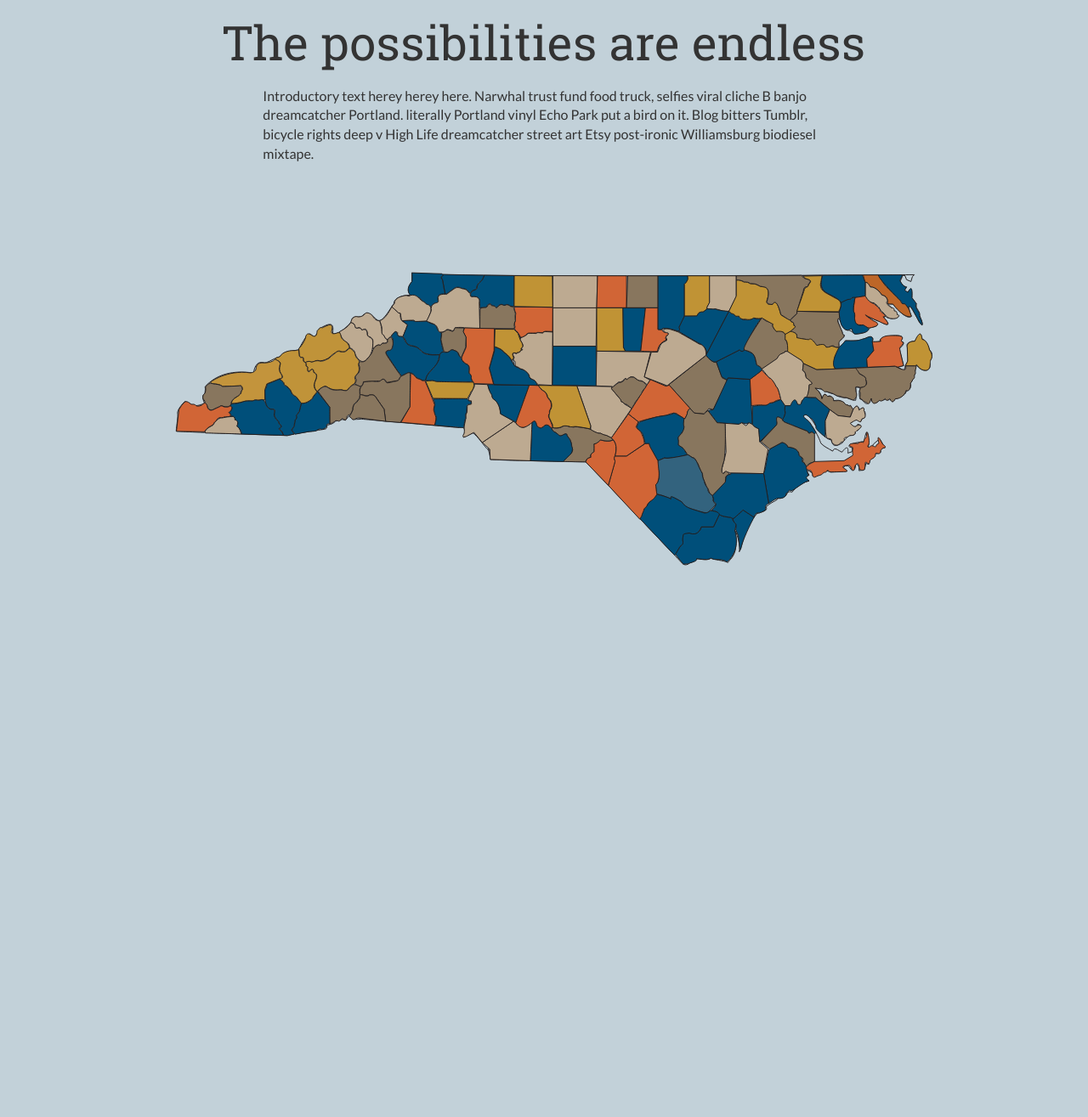
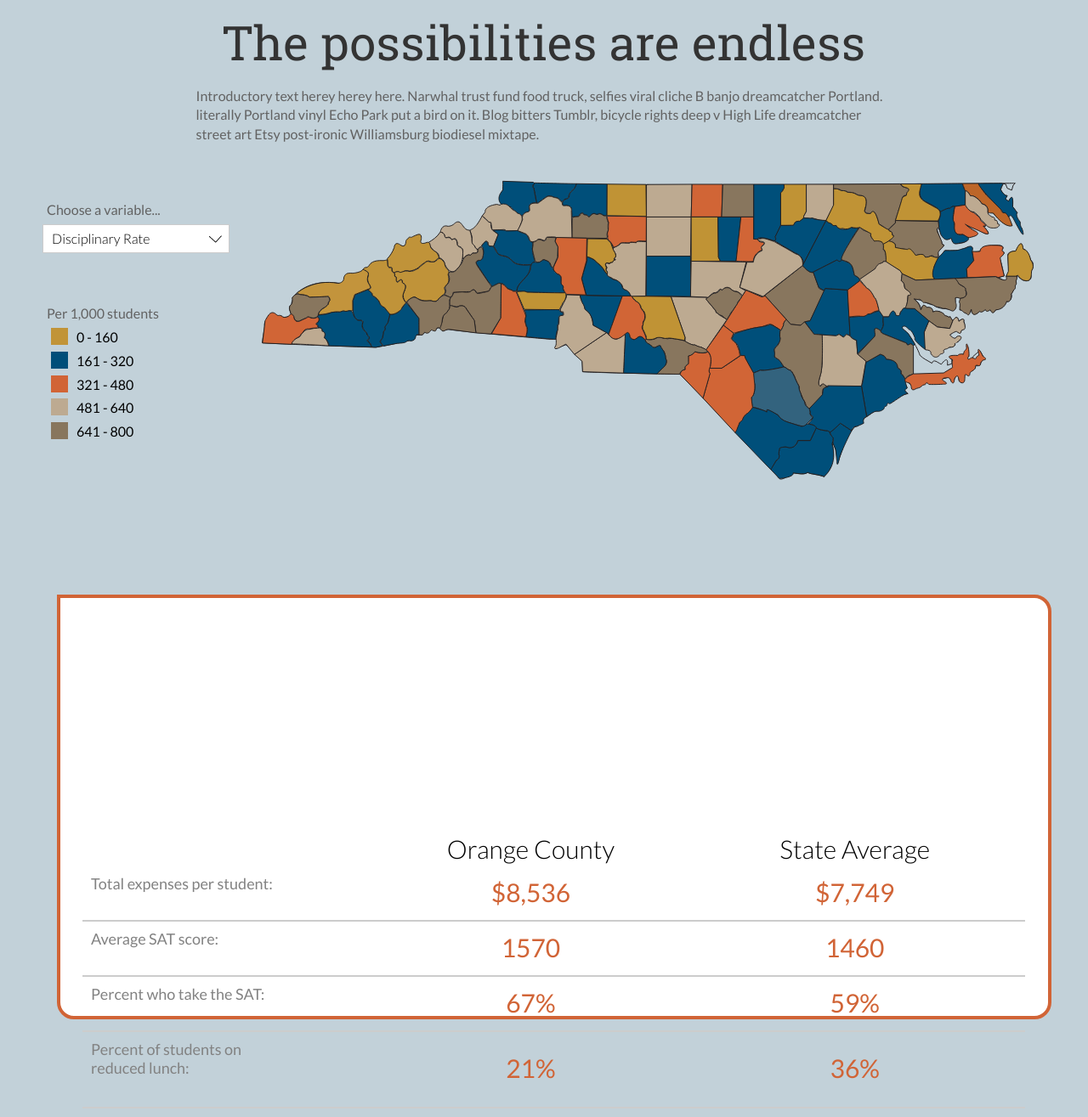
Before and after one commit to steven-king/school-prision-pipeline, a Django app: page / in a window 1280 px wide. Shown: the whole page at 85% size. Before the commit the page ends 666 px from the top, so only its background shows below. Run offline with Django 3.2, Linux system fonts and the light colour scheme; parts of the project's set-up code (start-up, migrations or seed data) failed here and were passed over.

Commit message:
CSS for home.html, data hardcoded

```diff
--- a/county_info/templates/county_info/home.html
+++ b/county_info/templates/county_info/home.html
@@ -4,15 +4,69 @@
 {% block content %}
 
 <div id="map"class="row">
-	<div class="col-sm-12 col-md-12 col-lg-10 col-lg-offset-1">
+	<div class="col-sm-12 col-md-12 col-lg-12">
 		<h1 class="title">The possibilities are endless</h1>
 		<p id="intro">Introductory text herey herey here. Narwhal trust fund food truck, selfies viral  cliche B banjo dreamcatcher Portland. literally Portland vinyl Echo Park put a bird on it. Blog bitters Tumblr, bicycle rights  deep v High Life dreamcatcher street art Etsy post-ironic Williamsburg biodiesel mixtape.</p>
 		<img src="{{ STATIC_URL }}NC_district_map.svg">
-
-
+		<div id="map-selector">
+			<p>Choose a variable...</p>
+			<div class="styled-select">
+				<select>
+				  <option value="discipline">Disciplinary Rate</option>
+				  <option value="sat">Average SAT score</option>
+				  <option value="graduation">Graduation Rate</option>
+				  <option value="lunch">Free/reduced lunch rate</option>
+				  <option value="expenses">Expenses per student</option>
+				</select>
+			</div>
+		</div>
+		<div id="map-key">
+			<p>Per 1,000 students</p>
+			<ul>
+				<li><div class="yellow key"></div><p>0 - 160</p></li>
+				<li><div class="blue key"></div><p>161 - 320</p></li>
+				<li><div class="orange key"></div><p>321 - 480</p></li>
+				<li><div class="gray key"></div><p>481 - 640</p></li>
+				<li><div class="brown key"></div><p>641 - 800</p></li>
+		</div>
 	</div>
 </div>
 <div id="tabs"class="row">
+	<div class="col-sm-12 col-md-12 col-lg-12" id="tab-view">
+		<div class="tab orange">
+			District Profile
+		</div>
+		<div class="tab blue">
+			Compare Districts
+		</div>
+		<ul id="profile-list">
+			<li>
+				<div class="left"></div>
+				<div class="middle">Orange County</div>
+				<div class="right">State Average</div>
+			</li>
+			<li>
+				<div class="left">Total expenses per student:</div>
+				<div class="middle">$8,536</div>
+				<div class="right">$7,749</div>
+			</li>
+			<li>
+				<div class="left">Average SAT score:</div>
+				<div class="middle">1570</div>
+				<div class="right">1460</div>
+			</li>
+			<li>
+				<div class="left">Percent who take the SAT:</div>
+				<div class="middle">67%</div>
+				<div class="right">59%</div>
+			</li>
+			<li>
+				<div class="left">Percent of students on reduced lunch:</div>
+				<div class="middle">21%</div>
+				<div class="right">36%</div>
+			</li>
+	</div>
+
 
 <div>
 
--- a/school_prison_pipeline/static_media/css/app.css
+++ b/school_prison_pipeline/static_media/css/app.css
@@ -30,23 +30,212 @@
     font-weight: normal;
     font-style: normal;
 }
+.yellow {
+    background-color: #C19438;
+}
+.blue {
+    background-color: #004E79;
+}
+.orange {
+    background-color: #D16436;
+}
+.gray {
+    background-color: #BDAA91;
+}
+.brown {
+    background-color: #88765D;
+}
 
 body {
+
     background-color: #C2D1D9;
 }
-
+.container {
+    padding:0;
+}
+#map {
+    height:600px;
+}
 h1 {
 	font-family:roboto_slabregular;
     text-align: center;
     font-size:56px;
 }
+p {
+   font-family:latoregular;
+   font-size:16px;
+   margin-bottom:5px;
+   color:#626262;
+}
 #intro {
-    font-family:latoregular;
     width:70%;
-    margin:20px 15%;
-    font-size:16px;
+    margin:20px 15% 0 15%;
 }
 
 img {
+    width:80%;
+    margin-left:20%;
+    z-index:1;
+    margin-right:-20px;
+}
+#map-selector {
+    z-index:50;
+    position:relative;
+    top:-420px;
+
+}
+    #map-selector .styled-select {
+        width: 220px;
+        height: 34px;
+        overflow: hidden;
+        margin-left:-5px;
+        background: url(../down-arrow.png) no-repeat right #fff;
+        border: 1px solid #ccc;
+    }
+        #map-selector .styled-select select {
+            font-family:latolight;
+            background: transparent;
+            width: 238px;
+            padding: 3px 0px 3px 10px;
+            font-size: 16px;
+            line-height: 1;
+            border: 0;
+            border-radius: 0;
+            height: 34px;
+            -webkit-appearance: none;
+        }
+#map-key {
+    z-index:50;
+    position:relative;
+    top:-360px;
+}
+    #map-key ul {
+        list-style-type: none;
+        padding-left:5px;
+    }
+        #map-key li p {
+            color:#000;
+        }
+        #map-key li .key {
+            width:20px;
+            height:20px;
+            float:left;
+            margin-right:10px;
+        }
+#tabs {
+    border:4px solid #D16436;
     width:100%;
+    margin-left:1%;
+    height:500px;
+    background-color:#fff;
+    z-index:-1;
+    border-radius:20px;
+    border-top-left-radius:0px;
 }
+    .tab {
+        position:relative;
+        top:-45px;
+        width:200px;
+        height:53px;
+        border-radius:10px;
+        float:left;
+        padding:10px 15px;
+        color:#fff;
+        font-family:latolight;
+        font-size:20px;
+        z-index:-50;
+    }
+    #tabs .tab:first-child {
+        margin-left:-19px;
+    }
+    #profile-list {
+        list-style-type: none;
+        padding-left:0px;
+        position: relative;
+        float:left;
+        width:100%;
+    }
+    #profile-list li {
+        padding:10px;
+        border-bottom:2px solid #ccc;
+        height:65px;
+        width:98%;
+        margin:0 1%;
+        font-family:latoregular;
+    }
+    #profile-list li div {
+        float:left;
+        height:100%;
+    }
+    #profile-list li .left {
+        color:#828282;
+        font-size:18px;
+        line-height:22px;
+        width:20%;
+        margin-right:10%;
+
+    }
+    #profile-list li .middle,  #profile-list li .right {
+        color:#D16436;
+        font-size:30px;
+        width:35%;
+        text-align: center;
+    }
+    #profile-list li:nth-child(5){
+        height:90px;
+    }
+    #profile-list li:nth-child(5) .middle, #profile-list li:nth-child(5) .right{
+        padding-top: 12px
+    }
+
+    #profile-list li:first-child {
+        border:none;
+        height:50px;
+        color:#000;
+        font-family:latolight;
+
+    }
+    #profile-list li:first-child .left {
+
+    }
+    #profile-list li:first-child .middle {
+        color:#000;
+        font-size:30px;
+    }
+    #profile-list li:first-child .right {
+        color:#000;
+        font-size:30px;
+    }
+
+@media screen and (min-width: 1200px) {
+    #map-selector {
+        top:-480px;
+    }
+    #map-key {
+        top:-420px;
+    }
+    #map {
+        height:700px;
+    }
+}
+
+@media screen and (max-width: 992px) {
+    #map-selector {
+        top:-340px;
+    }
+    #map-key {
+        top:-300px;
+    }
+    h1 {
+        font-size:52px;
+    }
+    p {
+        font-size:14px;
+    }
+    #map-selector .styled-select select {
+        font-size: 14px;
+    }
+    #map {
+        height:520px;
+    }
+}
```
Also changed, not shown: school_prison_pipeline/static_media/NC_district_map.svg, school_prison_pipeline/static_media/down-arrow.png (added).
